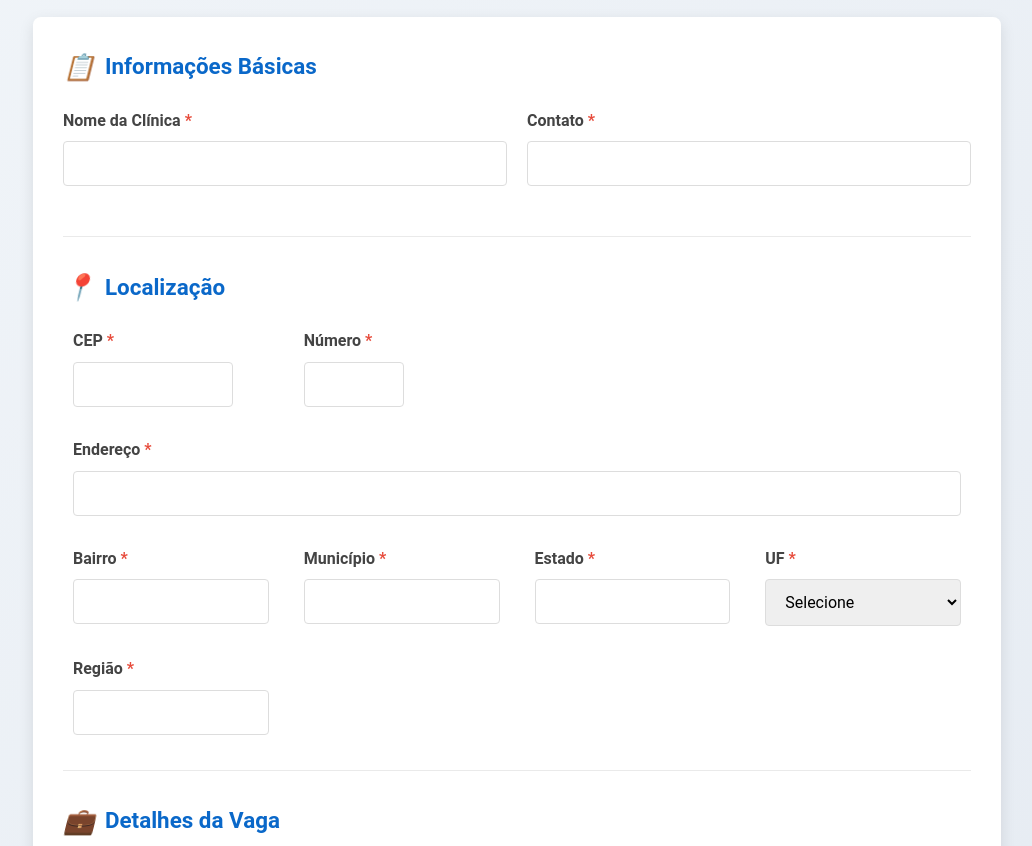
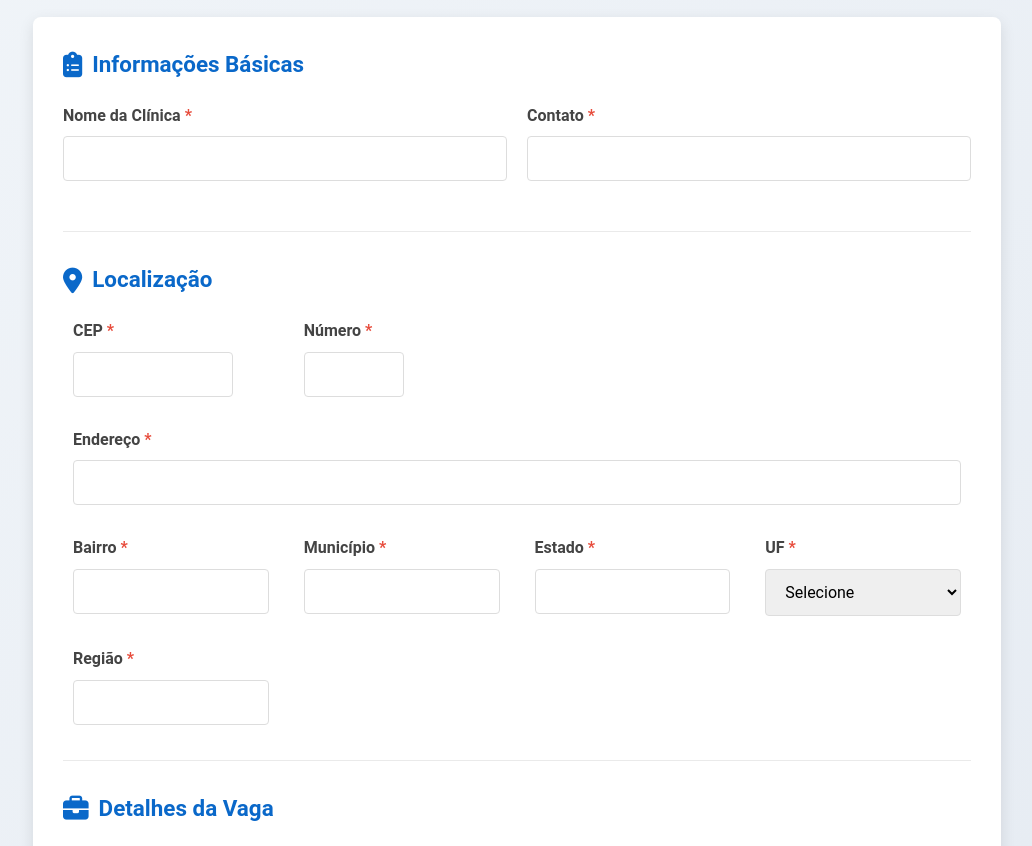
Before and after one commit to tiradentesvagas/site, a plain HTML site: page cadastroVagas.html in a window 1280 px wide. Shown: the part 236-1082 px from the top of the page, without its empty margins (123-1155 px from the left). Drawn offline with Linux system fonts and the light colour scheme.

Commit message:
Update cadastroVagas.html

```diff
--- a/cadastroVagas.html
+++ b/cadastroVagas.html
@@ -5,6 +5,7 @@
     <meta charset="UTF-8">
     <meta name="viewport" content="width=device-width, initial-scale=1.0">
     <title>Cadastro de Vagas - Clínicas Odontológicas</title>
+    <link rel="stylesheet" href="https://cdnjs.cloudflare.com/ajax/libs/font-awesome/6.4.0/css/all.min.css">
     <style>
         * {
             margin: 0;
@@ -199,7 +200,7 @@
 
                 <div class="form-section">
                     <h2 class="section-title">
-                        <i style="color: #0a68c9;">📋</i> Informações Básicas
+                        <i class="fas fa-clipboard-list"></i> Informações Básicas
                     </h2>
 
                     <div class="form-row">
@@ -217,7 +218,7 @@
 
                 <div class="form-section">
                     <h2 class="section-title">
-                        <i style="color: #0a68c9;">📍</i> Localização
+                        <i class="fas fa-map-marker-alt"></i> Localização
                     </h2>
 
                     <div class="address-grid">
@@ -294,7 +295,7 @@
 
                 <div class="form-section">
                     <h2 class="section-title">
-                        <i style="color: #0a68c9;">💼</i> Detalhes da Vaga
+                        <i class="fas fa-briefcase"></i> Detalhes da Vaga
                     </h2>
 
                     <div class="form-group">
@@ -366,7 +367,7 @@
 
                 <div class="form-section">
                     <h2 class="section-title">
-                        <i style="color: #0a68c9;">🦷</i> Tipo de Vaga e Especialidades
+                        <i class="fas fa-tooth"></i> Tipo de Vaga e Especialidades
                     </h2>
 
                     <div class="form-group">
@@ -639,5 +640,4 @@
         });
     </script>
 </body>
-
 </html>
```
